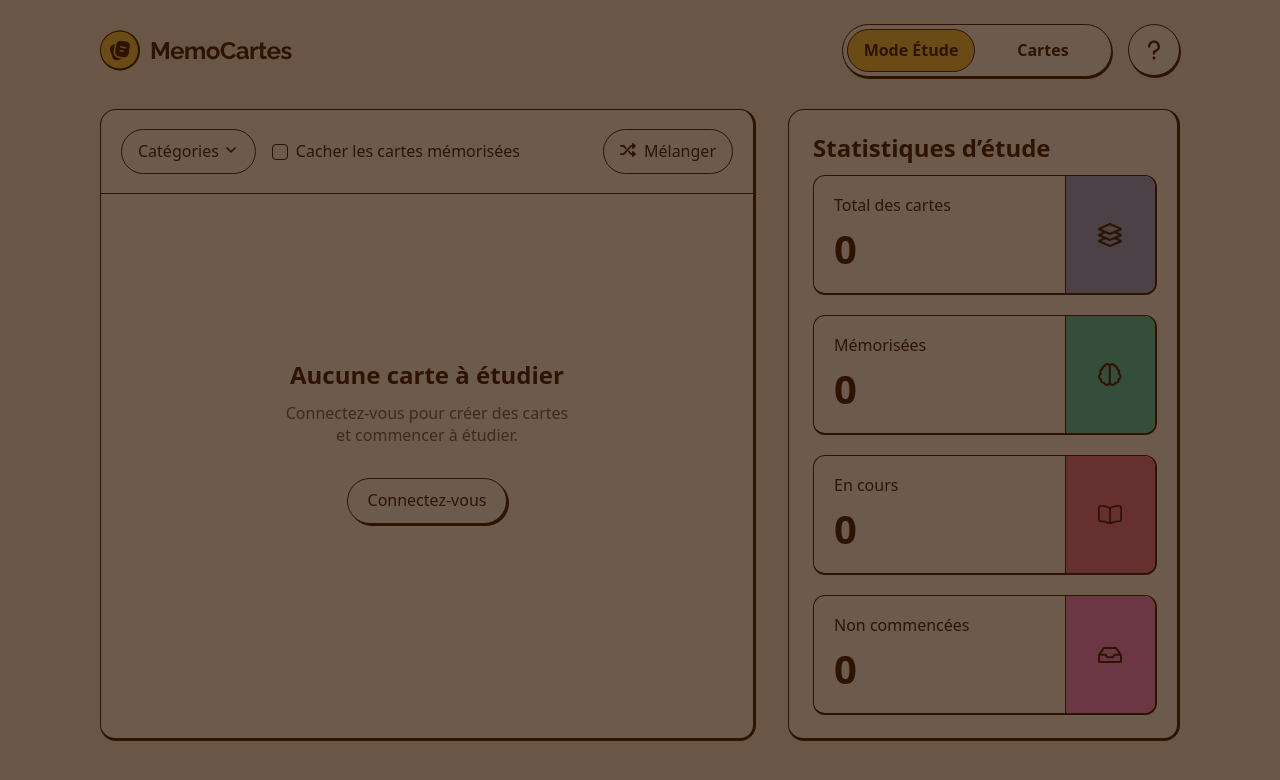
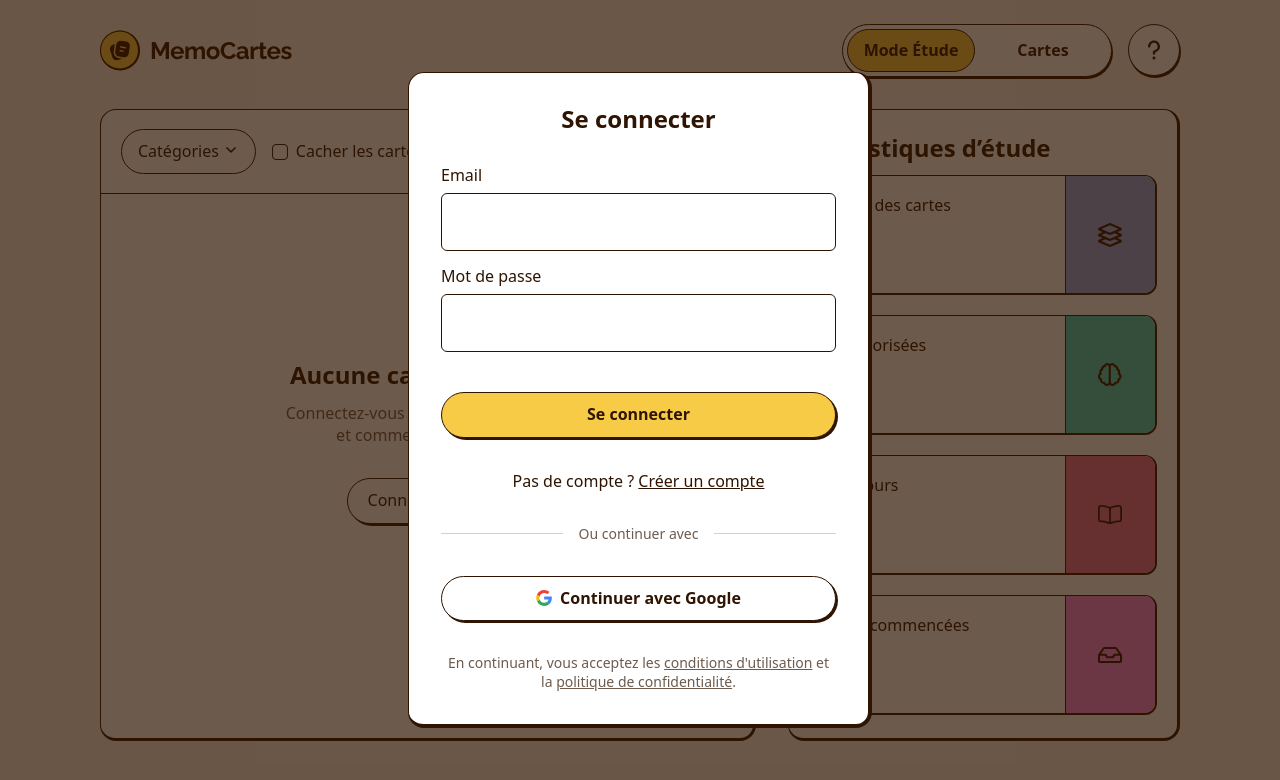
Before and after one commit to LucDub-code/memocartes, a Next.js app: page / in a window 1280 px wide. Both pictures are taken after a click on the button "Se connecter". Shown: the top 780 px of the page. Built offline with nearby package versions, Linux system fonts and the light colour scheme.

Commit message:
feat(auth): add AuthModal component with login/signup forms

```diff
--- a/app/components/auth/AuthModal.tsx
+++ b/app/components/auth/AuthModal.tsx
@@ -1,17 +1,105 @@
 "use client"
 
 import useAuthModalStore from "@/app/stores/authModalStore"
+import { useState } from "react"
 
 export default function AuthModal() {
+
+  const [isLogin, setIsLogin] = useState(true)
   const { closeAuthModal } = useAuthModalStore()
 
   return (
     <div
-      className="fixed inset-0 bg-ink/70 flex items-center justify-center z-50"
+      className="fixed inset-0 z-50 flex items-center justify-center bg-ink/70"
       role="dialog"
       aria-modal="true"
+      aria-labelledby="modal-title"
       onClick={closeAuthModal}
     >
+      <div
+        className="p-8 bg-white w-116 rounded-2xl strokes-lg"
+        onClick={(e) => e.stopPropagation()}
+      >
+        {isLogin ? (
+          <>
+            <h2 className="text-center text-preset-2" id="modal-title">Se connecter</h2>
+            <form className="flex flex-col gap-4 mt-8" onSubmit={(e) => e.preventDefault()}>
+              <div className="flex flex-col gap-2">
+                <label htmlFor="email" className="text-preset-4-medium">Email</label>
+                <input type="email" id="email" name="email" className="p-4 border rounded-md border-ink" />
+              </div>
+              <div className="flex flex-col gap-2">
+                <label htmlFor="password" className="text-preset-4-medium">Mot de passe</label>
+                <input type="password" id="password" name="password" className="p-4 border rounded-md border-ink" />
+              </div>
+              <button type="submit" className="flex items-center justify-center px-5 py-3 mt-6 border rounded-full cursor-pointer bg-yellow border-ink shadow-strong text-preset-4-semibold hover:bg-light-blue">
+                Se connecter
+              </button>
+            </form>
+            <p className="mt-8 text-center text-preset-4-regular">
+              Pas de compte ?{" "}
+              <button
+                type="button"
+                onClick={() => setIsLogin(false)}
+                className="underline cursor-pointer text-preset-4-medium hover:text-blue"
+              >
+                Créer un compte
+              </button>
+            </p>
+          </>
+        ) : (
+          <>
+            <h2 className="text-center text-preset-2" id="modal-title">Créer un compte</h2>
+            <form className="flex flex-col gap-4 mt-8" onSubmit={(e) => e.preventDefault()}>
+              <div className="flex flex-col gap-2">
+                <label htmlFor="email" className="text-preset-4-medium">Email</label>
+                <input type="email" id="email" name="email" className="p-4 border rounded-md border-ink" />
+              </div>
+              <div className="flex flex-col gap-2">
+                <label htmlFor="password" className="text-preset-4-medium">Mot de passe</label>
+                <input type="password" id="password" name="password" className="p-4 border rounded-md border-ink" />
+              </div>
+              <div className="flex flex-col gap-2">
+                <label htmlFor="confirmPassword" className="text-preset-4-medium">Confirmer le mot de passe</label>
+                <input type="password" id="confirmPassword" name="confirmPassword" className="p-4 border rounded-md border-ink" />
+              </div>
+              <button type="submit" className="flex items-center justify-center px-5 py-3 mt-6 border rounded-full cursor-pointer bg-yellow border-ink shadow-strong text-preset-4-semibold hover:bg-light-blue">
+                Créer un compte
+              </button>
+            </form>
+            <p className="mt-8 text-center text-preset-4-regular">
+              Déjà un compte ?{" "}
+              <button
+                type="button"
+                onClick={() => setIsLogin(true)}
+                className="underline cursor-pointer text-preset-4-medium hover:text-blue"
+              >
+                Se connecter
+              </button>
+            </p>
+          </>
+        )}
+        <div className="flex items-center gap-4 mt-8">
+          <div className="flex-1 h-px bg-ink/20"></div>
+          <span className="text-preset-5 text-ink-muted">Ou continuer avec</span>
+          <div className="flex-1 h-px bg-ink/20"></div>
+        </div>
+        <button className="flex items-center justify-center w-full gap-2 px-5 py-3 mt-8 bg-white border rounded-full cursor-pointer border-ink shadow-strong text-preset-4-semibold">
+          <img src="/icons/icon-google.svg" alt="" className="w-4" />
+          Continuer avec Google
+        </button>
+        <p className="mt-8 text-center text-preset-5 text-ink-muted">
+          En continuant, vous acceptez les{" "}
+          <button type="button" className="underline hover:text-ink">
+            {`conditions d'utilisation`}
+          </button>{" "}
+          et la{" "}
+          <button type="button" className="underline hover:text-ink">
+            politique de confidentialité
+          </button>
+          .
+        </p>
+      </div>
     </div>
   )
 }
```
Also changed, not shown: public/icons/icon-google.svg (added).
